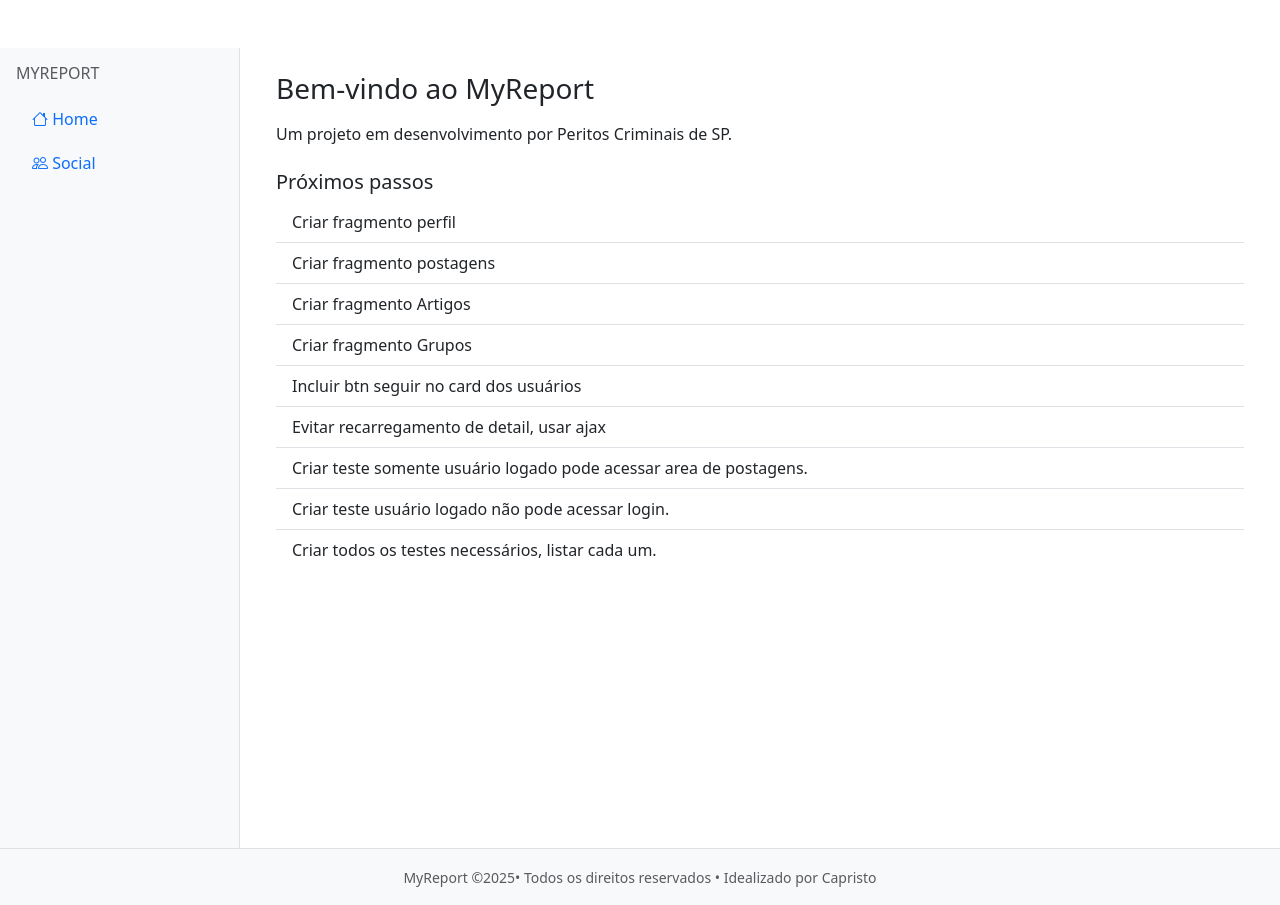
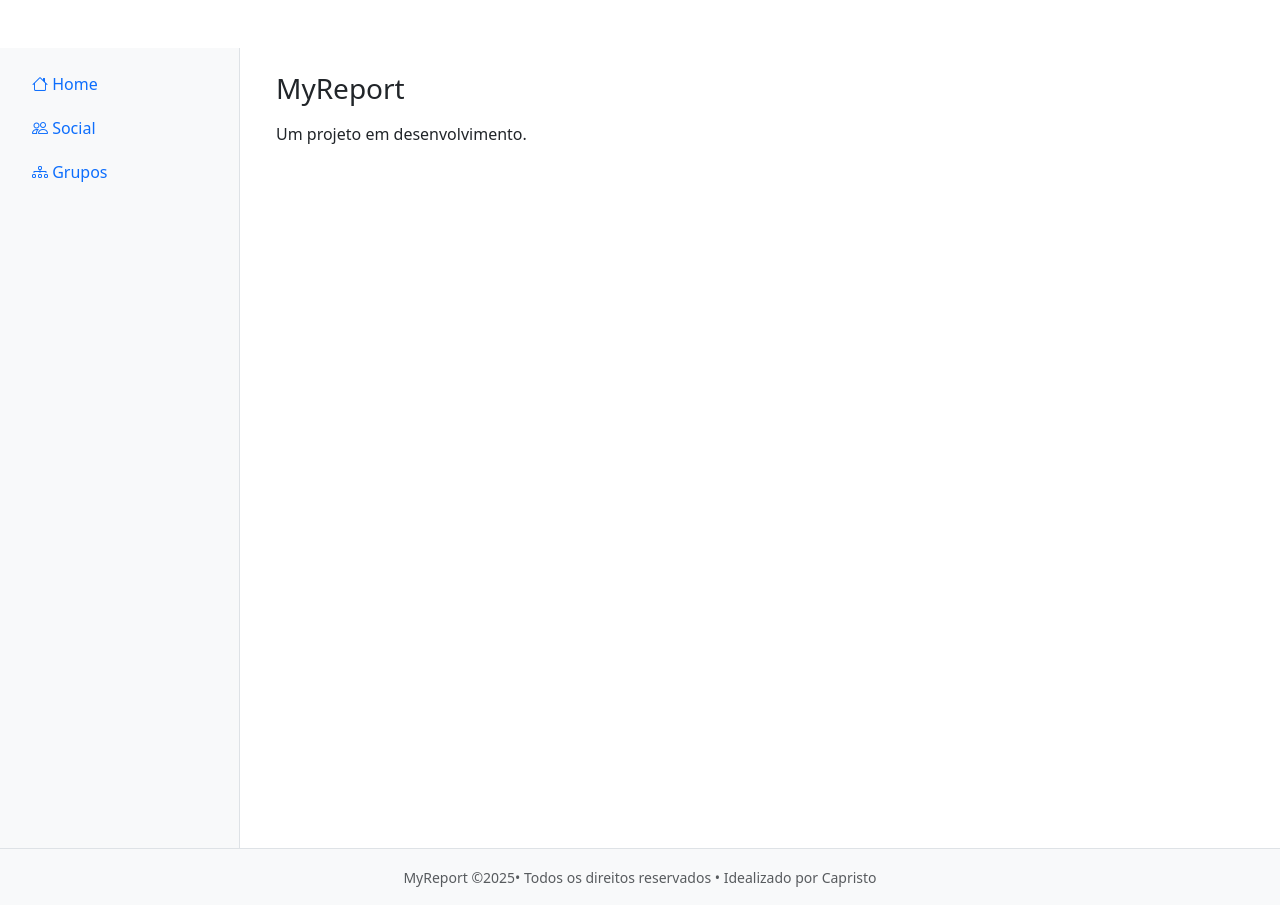
Before and after one commit to PeritoCriminal/myreport, a Django app: page / in a window 1280 px wide. Shown: the part 276-1181 px from the top of the page. Run offline with Django 5.2, Linux system fonts and the light colour scheme; the visitor is signed in with stand-in values (Sample User, id 1).

Commit message:
Ajustes no login para usuários logados e não logados e na página index e dashboard

```diff
--- a/myreport/accounts/templates/accounts/partials/profile_header.html
+++ b/myreport/accounts/templates/accounts/partials/profile_header.html
@@ -48,8 +48,6 @@
 
                         {% comment %}
                         {# Por enquanto não faz sentido manter esse btns. Vamos ver no futuro, tvz #}
-
-
 
                         {# Navegação: Artigos #}
                         <a
--- a/myreport/accounts/views.py
+++ b/myreport/accounts/views.py
@@ -30,7 +30,7 @@ class UserRegisterView(CreateView):
     def dispatch(self, request, *args, **kwargs):
         # Usuário logado não deve acessar cadastro
         if request.user.is_authenticated:
-            return redirect("home:index")
+            return redirect("home:dashboard")
         return super().dispatch(request, *args, **kwargs)
 
 
@@ -59,7 +59,7 @@ class UserLoginView(LoginView):
             reverse(next_url)
             return next_url
         except NoReverseMatch:
-            return reverse("home:index")
+            return reverse("home:dashboard")
 
 
 
--- a/myreport/groups/templates/groups/group_list.html
+++ b/myreport/groups/templates/groups/group_list.html
@@ -1,5 +1,8 @@
 {% extends "base.html" %}
 
+{% block page_header %}
+  {% include 'accounts/partials/profile_header.html' %}
+{% endblock %}
 
 {% block content %}
 <div class="d-flex justify-content-between align-items-center mb-3">
--- a/myreport/home/templates/home/index.html
+++ b/myreport/home/templates/home/index.html
@@ -10,21 +10,7 @@
 
 {% block content %}
 <div class="container">
-    <h1 class="h3 mb-3">Bem-vindo ao MyReport</h1>
-    <p class="mb-4">Um projeto em desenvolvimento por Peritos Criminais de SP.</p>
-
-    <h2 class="h5">Próximos passos</h2>
-    <ul class="list-group list-group-flush mb-3">
-        <li class="list-group-item">Criar fragmento perfil</li>
-        <li class="list-group-item">Criar fragmento postagens</li>
-        <li class="list-group-item">Criar fragmento Artigos</li>
-        <li class="list-group-item">Criar fragmento Grupos</li>
-        <li class="list-group-item">Incluir btn seguir no card dos usuários</li>
-        <li class="list-group-item">Evitar recarregamento de detail, usar ajax</li>
-        <li class="list-group-item">Criar teste somente usuário logado pode acessar area de postagens.</li>
-        <li class="list-group-item">Criar teste usuário logado não pode acessar login.</li>
-        <li class="list-group-item">Criar todos os testes necessários, listar cada um.</li>
-    </ul>
-
+    <h1 class="h3 mb-3">MyReport</h1>
+    <p class="mb-4">Um projeto em desenvolvimento.</p>
 </div>
 {% endblock %}
--- a/myreport/home/urls.py
+++ b/myreport/home/urls.py
@@ -1,9 +1,10 @@
 from django.urls import path
-from .views import HomeView
+from .views import HomeView, DashboardView
 
 
 app_name = 'home'
 
 urlpatterns = [
     path('', HomeView.as_view(), name='index'),
+    path("dashboard/", DashboardView.as_view(), name="dashboard"),
 ]
--- a/myreport/home/views.py
+++ b/myreport/home/views.py
@@ -1,5 +1,20 @@
 from django.views.generic import TemplateView
+from django.contrib.auth.mixins import LoginRequiredMixin
+
+
 
 
 class HomeView(TemplateView):
+    """
+    Página inicial do usuário não autenticado.
+    """
     template_name = 'home/index.html'
+
+
+
+
+class DashboardView(LoginRequiredMixin, TemplateView):
+    """
+    Página inicial do usuário autenticado.
+    """
+    template_name = "home/dashboard.html"
--- a/myreport/myreport/settings.py
+++ b/myreport/myreport/settings.py
@@ -107,5 +107,5 @@ MEDIA_ROOT = BASE_DIR / "media"
 DEFAULT_AUTO_FIELD = 'django.db.models.BigAutoField'
 
 LOGIN_URL = "accounts:login"
-LOGIN_REDIRECT_URL = 'social_net:post_list'
+LOGIN_REDIRECT_URL = "home:dashboard"
 LOGOUT_REDIRECT_URL = "home:index"
--- a/myreport/templates/base.html
+++ b/myreport/templates/base.html
@@ -28,7 +28,7 @@
         <nav class="navbar navbar-expand-lg navbar-dark bg-dark shadow-sm">
           <div class="container">
             {# Logo #}
-            <a class="navbar-brand fw-bold" href="{% url 'home:index' %}">MyReport</a>
+            <a class="navbar-brand fw-bold" href="{% url 'home:dashboard' %}">MyReport</a>
 
             {# Botão hambúrguer - Visível apenas se houver sidebar para mostrar #}
             {% if user.is_authenticated and view_name != 'accounts:login' and view_name != 'accounts:register' and view_name != 'accounts:register_success' %}
--- a/myreport/templates/sidebars/default.html
+++ b/myreport/templates/sidebars/default.html
@@ -1,17 +1,21 @@
-{% comment %}
-{# comentando porque acho que não vamos usar #}
-<div class="mb-3 pb-3 border-bottom">
-  {% include 'partials/user_menu.html' %}
-</div>
-{% endcomment %}
-
-<h6 class="text-uppercase text-muted mb-3"> MyReport</h6>
-
 <ul class="nav nav-pills flex-column gap-1">
   <li class="nav-item">
-    <a class="nav-link" href="{% url 'home:index' %}"><i class="bi bi-house"></i> Home</a>
+    <a class="nav-link" href="{% url 'home:dashboard' %}">
+      <i class="bi bi-house"></i> Home
+    </a>
   </li>
+
   <li class="nav-item">
-    <a class="nav-link {% if request.resolver_match.url_name == 'post_list' %}active{% endif %}" href="{% url 'social_net:post_list' %}"><i class="bi bi-people"></i> Social</a>
+    <a class="nav-link {% if request.resolver_match.url_name == 'post_list' %}active{% endif %}"
+       href="{% url 'social_net:post_list' %}">
+      <i class="bi bi-people"></i> Social
+    </a>
+  </li>
+
+  <li class="nav-item">
+    <a class="nav-link {% if request.resolver_match.url_name == 'group_list' %}active{% endif %}"
+       href="{% url 'groups:group_list' %}">
+      <i class="bi bi-diagram-3"></i> Grupos
+    </a>
   </li>
 </ul>
```
Also changed, not shown: myreport/home/templates/home/dashboard.html (added, +23 -0 lines).
